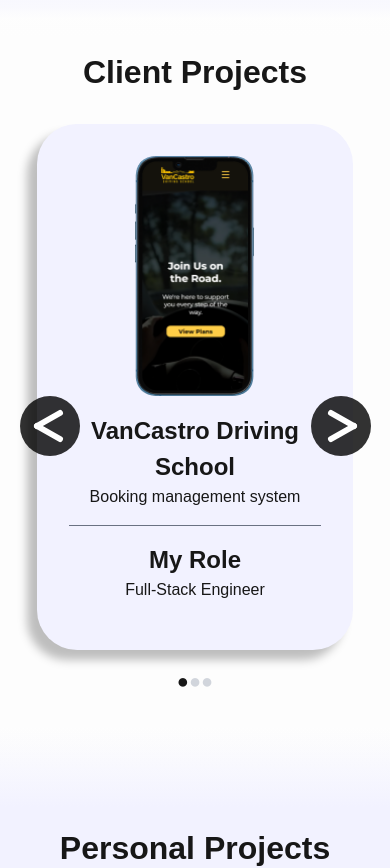
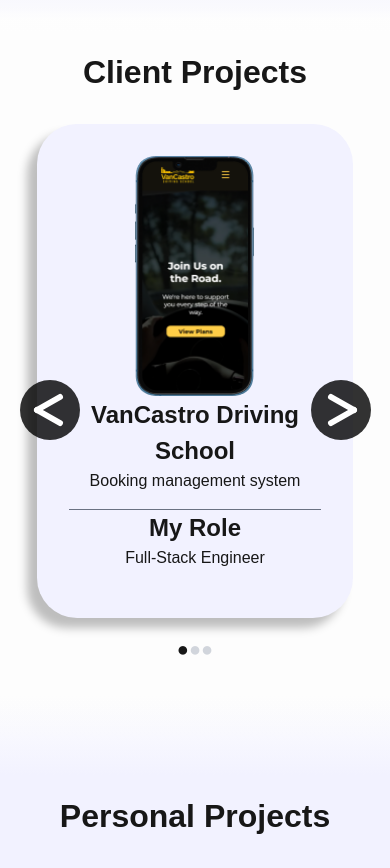
Before and after one commit to Sho8000/Portfolio-Ver4, a Next.js app: page / in a window 390 px wide. Shown: the part 1460-2328 px from the top of the page. Built offline with nearby package versions, Linux system fonts and the light colour scheme; a web font is replaced by a local one.

Commit message:
added overflow into detail page

```diff
--- a/src/app/(components)/Aboutme/SkillListContents.tsx
+++ b/src/app/(components)/Aboutme/SkillListContents.tsx
@@ -72,7 +72,7 @@
             })}
           </p>
 
-          <div className="flex justify-center w-[100%]">
+          <div className="flex justify-center w-[100%] flex-wrap">
             {detailSkills.map((image,imageIndex)=>{
               return <Image
               key={`img_${imageIndex}`}
--- a/src/app/(components)/Cards/Cards.module.css
+++ b/src/app/(components)/Cards/Cards.module.css
@@ -74,7 +74,6 @@
     flex-direction: column;
     justify-content: center;
     text-align: center;
-    gap: 1rem;
   }
   .containerRightText{
     display: flex;
--- a/src/app/(components)/Cards/ProjectCard.tsx
+++ b/src/app/(components)/Cards/ProjectCard.tsx
@@ -37,7 +37,7 @@
       ${textLeft?(Styles.containerLeftText):(Styles.containerRightText)}
       ${container==="none"?("bg-transparent "):(`${bgColor} shadow-[-10px_10px_10px_rgba(0,0,0,0.25)] hover:bg-[#e5e5ff]`)}
       transition-colors duration-300
-      ${(!container && !detail)?("cursor-pointer"):("")}
+      ${(!container && !detail) && "cursor-pointer"}
     `} onClick={()=>{cardClickHandler(project,contentTitles)}}>
       {/* Image for phone */}
       <div className={`${Styles.forPhone} ${pathName==="/myprojects"&&(Styles.orderProjectPhone2)}`}>
@@ -71,6 +71,7 @@
 
           <div className={`${Styles.orderProjectPhone3} ${Styles.forPhone}`}>
             <h2 className={`${Styles.projectName} font-bold mt-[1rem]`}>{contentTitles[1]}</h2>
+            <SkillLists detailSkills={detailInfo?.project.technologies}/>
           </div>
         </>
     }
--- a/src/app/(components)/Detail/Detail.tsx
+++ b/src/app/(components)/Detail/Detail.tsx
@@ -24,7 +24,7 @@
           <div className="fixed flex z-50 justify-end w-[90%] mt-[1rem] left-[50%] translate-x-[-50%]">
             <MenuCloseBtn/>
           </div>
-          <div ref={detailRef} className="fixed z-40 w-[90%] top-[50%] left-[50%] translate-x-[-50%]">
+          <div ref={detailRef} className="fixed z-40 w-[90%] max-h-[80vh] top-[50%] left-[50%] translate-x-[-50%] overflow-y-scroll">
             <ProjectCard textLeft={detailInfo.textLeft} bgColor={"bg-[#f2f2ff]"} project={detailInfo.project} contentTitles={detailInfo.contentTitles} detail={true}/>
           </div>
         </div>
```
